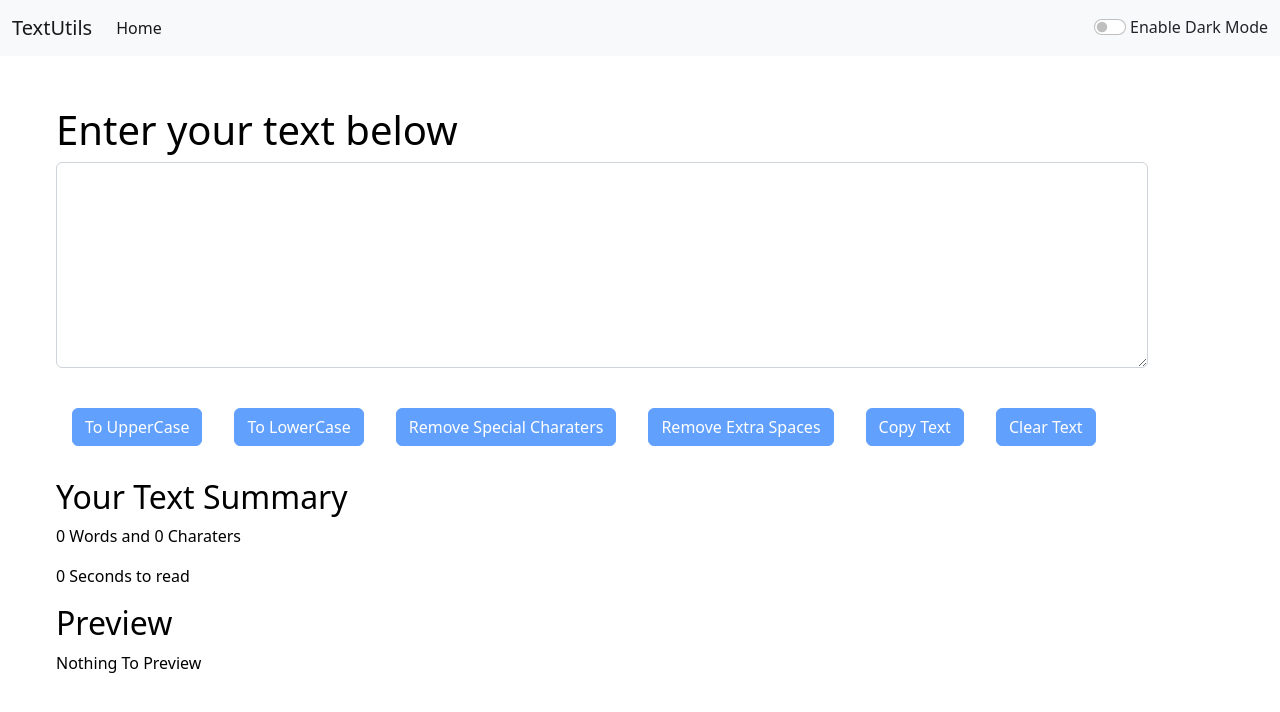
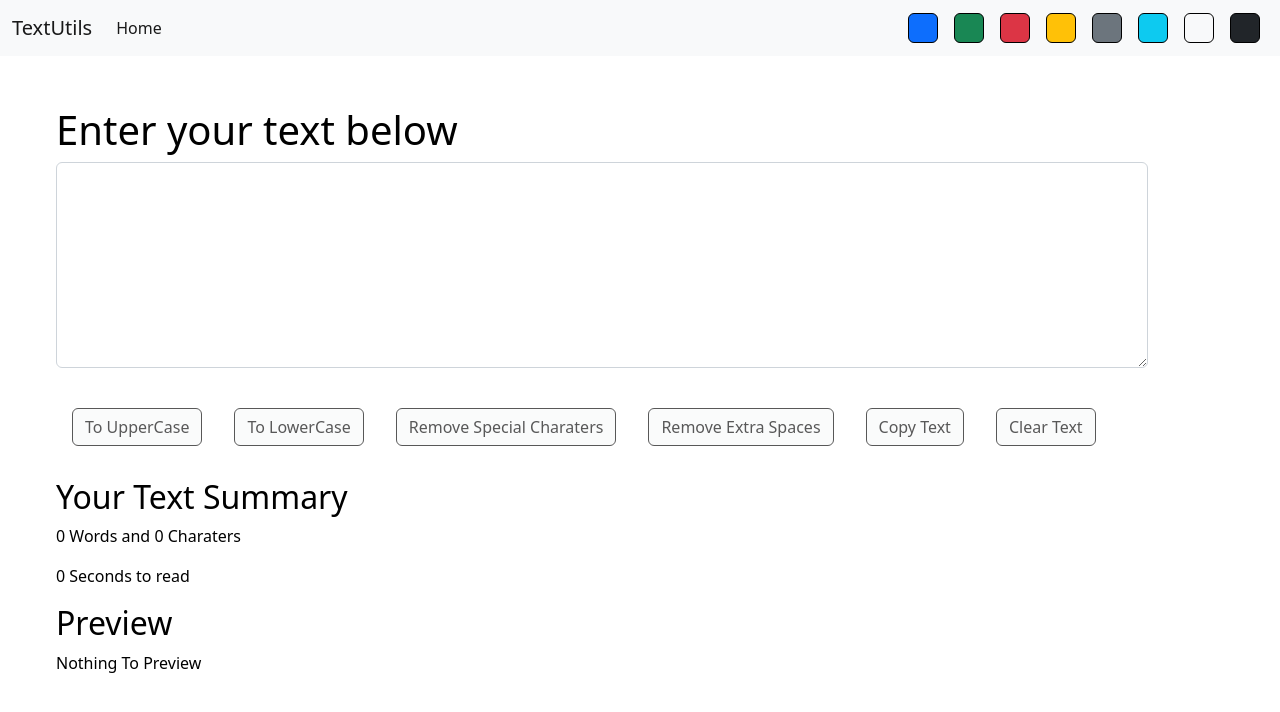
Before and after one commit to SimranNadaf/TextUtils-React, a React (Create React App) app: page / in a window 1280 px wide. Shown: the top 712 px of the page. Built offline with nearby package versions, Linux system fonts and the light colour scheme.

Commit message:
Adding Custom Color Modes in TextUtils App

```diff
--- a/index.html
+++ b/index.html
@@ -1,7 +1,7 @@
 <!DOCTYPE html>
 <html lang="en">
   <head>
-    <title>TextUtils|Text Manipulation App</title>
+    <title>TextUtils-Home</title>
     <link
       href="https://cdn.jsdelivr.net/npm/bootstrap@5.2.0-beta1/dist/css/bootstrap.min.css"
       rel="stylesheet"
--- a/package.json
+++ b/package.json
@@ -1,5 +1,5 @@
 {
-  "homepage": "https://SimranNadaf.github.io/TextUtils-React",
+  "homepage": "https://SimranNadaf.github.io/TextUtils---Cumstom-Colors-Modes",
   "name": "text-utils",
   "version": "0.1.0",
   "private": true,
--- a/public/index.html
+++ b/public/index.html
@@ -1,8 +1,13 @@
 <!DOCTYPE html>
 <html lang="en">
   <head>
-    <title>TextUtils - Home</title>
-    <link href="https://cdn.jsdelivr.net/npm/bootstrap@5.2.0-beta1/dist/css/bootstrap.min.css" rel="stylesheet" integrity="sha384-0evHe/X+R7YkIZDRvuzKMRqM+OrBnVFBL6DOitfPri4tjfHxaWutUpFmBp4vmVor" crossorigin="anonymous">
+    <title>TextUtils - Custom Colors Modes | Text Manipulation App</title>
+    <link
+      href="https://cdn.jsdelivr.net/npm/bootstrap@5.2.0-beta1/dist/css/bootstrap.min.css"
+      rel="stylesheet"
+      integrity="sha384-0evHe/X+R7YkIZDRvuzKMRqM+OrBnVFBL6DOitfPri4tjfHxaWutUpFmBp4vmVor"
+      crossorigin="anonymous"
+    />
     <meta charset="utf-8" />
     <link rel="icon" href="%PUBLIC_URL%/favicon.ico" />
     <meta name="viewport" content="width=device-width, initial-scale=1" />
@@ -14,12 +19,15 @@
 
     <link rel="apple-touch-icon" href="%PUBLIC_URL%/text-icon-36x36.png" />
 
-    <title>TextUtils </title>
+    <title>TextUtils</title>
   </head>
   <body>
-    <script src="https://cdn.jsdelivr.net/npm/bootstrap@5.2.0-beta1/dist/js/bootstrap.bundle.min.js" integrity="sha384-pprn3073KE6tl6bjs2QrFaJGz5/SUsLqktiwsUTF55Jfv3qYSDhgCecCxMW52nD2" crossorigin="anonymous"></script>
+    <script
+      src="https://cdn.jsdelivr.net/npm/bootstrap@5.2.0-beta1/dist/js/bootstrap.bundle.min.js"
+      integrity="sha384-pprn3073KE6tl6bjs2QrFaJGz5/SUsLqktiwsUTF55Jfv3qYSDhgCecCxMW52nD2"
+      crossorigin="anonymous"
+    ></script>
     <noscript>You need to enable JavaScript to run this app.</noscript>
     <div id="root"></div>
-
   </body>
 </html>
--- a/src/App.js
+++ b/src/App.js
@@ -36,21 +36,24 @@ function App() {
     }, 3000);
   }
 
-  const togglemode=()=>{
-    if(mode==="light"){
-      setMode("dark");
-      document.body.style.backgroundColor="#15243a";
-      showAlert("Dark Mode Is Enable","success");
-      // //Dynamically changing Title of Page
-      // document.title="TextUtile _ Dark Mode";
-    }
-    else{
-      setMode("light");
-      document.body.style.backgroundColor="white";
-      showAlert("Light Mode Is Enable","success");
-      // //Dynamically changing Title of Page
-      // document.title="TextUtile _ light Mode";
-    }
+  const removeBodyClasses=()=>{
+    document.body.classList.remove('bg-success')
+    document.body.classList.remove('bg-danger')
+    document.body.classList.remove('bg-warning')
+    document.body.classList.remove('bg-primary')
+    document.body.classList.remove('bg-info')
+    document.body.classList.remove('bg-secondary')
+    document.body.classList.remove('bg-dark')
+    document.body.classList.remove('bg-light')
+
+  }
+
+  const togglemode=(cls)=>{
+    setMode(cls);
+    removeBodyClasses();
+    document.body.classList.add('bg-'+cls);
+    showAlert("Mode is Changed Successfully !! ",cls);
+
   }
 
   return (
--- a/src/components/Navbar.js
+++ b/src/components/Navbar.js
@@ -24,10 +24,10 @@ export default function Navbar(props) {
   // }
   return (
     <>
-    <nav className={`navbar navbar-expand-lg navbar-${props.mode} bg-${props.mode}`}>
+    <nav className={`navbar navbar-expand-lg navbar-light bg-light`}>
     <div className="container-fluid">
       {/* <Link className="navbar-brand" to="/">{props.title}</Link> */}
-      <a className="navbar-brand" href="">{props.title}</a>
+      <a className="navbar-brand" href="/">{props.title}</a>
       <button className="navbar-toggler" type="button" data-bs-toggle="collapse" data-bs-target="#navbarSupportedContent" aria-controls="navbarSupportedContent" aria-expanded="false" aria-label="Toggle navigation">
         <span className="navbar-toggler-icon"></span>
       </button>
@@ -35,7 +35,7 @@ export default function Navbar(props) {
         <ul className="navbar-nav me-auto mb-2 mb-lg-0">
           <li className="nav-item">
             {/* <Link className="nav-link active" aria-current="page" to="/">Home</Link> */}
-            <a className="nav-link active" aria-current="page" href="">Home</a>
+            <a className="nav-link active" aria-current="page" href="/">Home</a>
           </li>
           {/* <li className="nav-item">
             <Link className="nav-link" to="/about">{props.AboutText}</Link>
@@ -44,16 +44,29 @@ export default function Navbar(props) {
         </ul>
 
 
-        {/* <button type="button" className="btn mx-2" style={{backgroundColor:"#322152", padding:12, borderRadius:50}}  onClick={custom1}></button>
-        <button  type="button" className="btn mx-2" style={{backgroundColor:"#2d076b", padding:12, borderRadius:50}} onClick={custom2}></button>
-        <button type="button" className="btn mx-2" style={{backgroundColor:"#042f6e", padding:12, borderRadius:50}} onClick={custom3}></button>
-        <button type="button" className="btn mx-2" style={{backgroundColor:"#243856", padding:12, borderRadius:50}} onClick={custom4}></button> */}
+        <div className='d-flex'>
+          <div className='bg-primary rounded mx-2' style={{height:"30px",width:"30px",border:"1px solid black"}} onClick={()=>{props.toggle("primary")}}></div>
+          <div className='bg-success rounded mx-2' style={{height:"30px",width:"30px",border:"1px solid black"}} onClick={()=>{props.toggle("success")}}></div>
+          <div className='bg-danger rounded mx-2' style={{height:"30px",width:"30px",border:"1px solid black"}} onClick={()=>{props.toggle("danger")}}></div>
+          <div className='bg-warning rounded mx-2' style={{height:"30px",width:"30px",border:"1px solid black"}} onClick={()=>{props.toggle("warning")}}></div>
+          <div className='bg-secondary rounded mx-2' style={{height:"30px",width:"30px",border:"1px solid black"}} onClick={()=>{props.toggle("secondary")}}></div>
+          <div className='bg-info rounded mx-2' style={{height:"30px",width:"30px",border:"1px solid black"}} onClick={()=>{props.toggle("info")}}></div>
+          <div className='bg-light rounded mx-2' style={{height:"30px",width:"30px",border:"1px solid black"}} onClick={()=>{props.toggle("light")}}></div>
+          <div className='bg-dark rounded mx-2' style={{height:"30px",width:"30px",border:"1px solid black"}} onClick={()=>{props.toggle("dark")}}></div>
+        </div>
+        {/* <button type="button" className="btn mx-2 btn-primary rounded"   onClick={props.toggle}>Primary</button>
+        <button  type="button" className="btn mx-2  btn-success" onClick={custom2}>Success</button>
+        <button type="button" className="btn mx-2 btn-danger" onClick={custom3}>Danger</button>
+        <button type="button" className="btn mx-2 btn-warning"  onClick={custom4}>Warning</button>
+        <button type="button" class="btn mx-2 btn-info">Info</button>
+        <button type="button" class="btn mx-2 btn-light">Light</button>
+        <button type="button" class="btn mx-2 btn-dark">Dark</button>
+         */}
 
-
-            <div className={`form-check form-switch text-${props.mode==="dark"?"light":"dark"}`}>
+            {/* <div className={`form-check form-switch text-${props.mode==="dark"?"light":"dark"}`}>
             <input className="form-check-input mx-1" type="checkbox" id="flexSwitchCheckDefault" onClick={props.toggle}/>
             <label className="form-check-label" htmlFor="flexSwitchCheckDefault">{`Enable ${props.mode==="dark"?"Light":"Dark"} Mode`}</label>
-            </div>
+            </div> */}
       </div>
     </div>
   </nav>
--- a/src/components/Textfield.js
+++ b/src/components/Textfield.js
@@ -85,16 +85,16 @@ export default function Textfield(props) {
 
   return(
      <>
-        <div className="mx-3 mb-3 container" style={{color:props.mode==="dark"?"white":"black"}}>
+        <div className="mx-3 mb-3 container" style={{"color":props.mode==="light"?"black":props.mode==="warning"?"black":props.mode==="info"?"black":"white"}}>
         <h1>{props.title}</h1>
-        <textarea className="form-control" id="textfield" style={{backgroundColor:props.mode==="dark"?"#21375a":"white", color:props.mode==="dark"?"white":"black"}} rows="8" onChange={changetext} value={text}></textarea>
+        <textarea className="form-control" id="textfield" style={{backgroundColor:"white", color:"black"}} rows="8" onChange={changetext} value={text}></textarea>
         <br/>
-        <button type="button" disabled={text.length===0} className="btn btn-primary mx-3 my-3" onClick={handleUp}>To UpperCase</button>
-        <button type="button" disabled={text===""?true:false} className="btn btn-primary mx-3 my-3" onClick={handleLow}>To LowerCase</button>
-        <button type="button" disabled={text===""?true:false} className="btn btn-primary mx-3 my-3" onClick={handleChar}>Remove Special Charaters</button>
-        <button type="button" disabled={text===""?true:false} className="btn btn-primary mx-3 my-3" onClick={handleSpace}>Remove Extra Spaces</button>
-        <button type="button" disabled={text===""?true:false} className="btn btn-primary mx-3 my-3" onClick={handleCopy}>Copy Text</button>
-        <button type="button" disabled={text===""?true:false} className="btn btn-primary mx-3 my-3" onClick={handleClear}>Clear Text</button>
+        <button type="button" disabled={text.length===0} style={{border:"1px solid black"}} className="btn btn-light mx-3 my-3" onClick={handleUp}>To UpperCase</button>
+        <button type="button" disabled={text===""?true:false} style={{border:"1px solid black"}} className="btn btn-light mx-3 my-3" onClick={handleLow}>To LowerCase</button>
+        <button type="button" disabled={text===""?true:false} style={{border:"1px solid black"}} className="btn btn-light mx-3 my-3" onClick={handleChar}>Remove Special Charaters</button>
+        <button type="button" disabled={text===""?true:false} style={{border:"1px solid black"}} className="btn btn-light mx-3 my-3" onClick={handleSpace}>Remove Extra Spaces</button>
+        <button type="button" disabled={text===""?true:false} style={{border:"1px solid black"}} className="btn btn-light mx-3 my-3" onClick={handleCopy}>Copy Text</button>
+        <button type="button" disabled={text===""?true:false} style={{border:"1px solid black"}} className="btn btn-light mx-3 my-3" onClick={handleClear}>Clear Text</button>
         <div className='my-3'>
         <h2>Your Text Summary</h2>
         <p>{text.split(/\s/).filter((element)=>{return element.length!==0}).length} Words and {text.split('').filter((element)=>{return element!==" "}).length} Charaters</p>
```
Also changed, not shown: src/App.css (deleted, +0 -38 lines).
